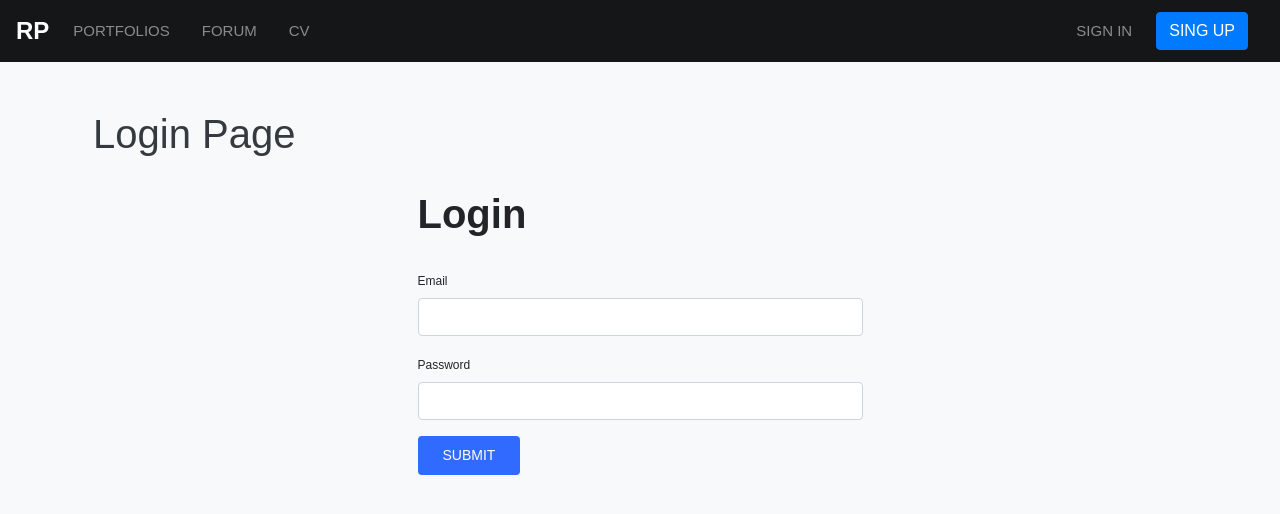
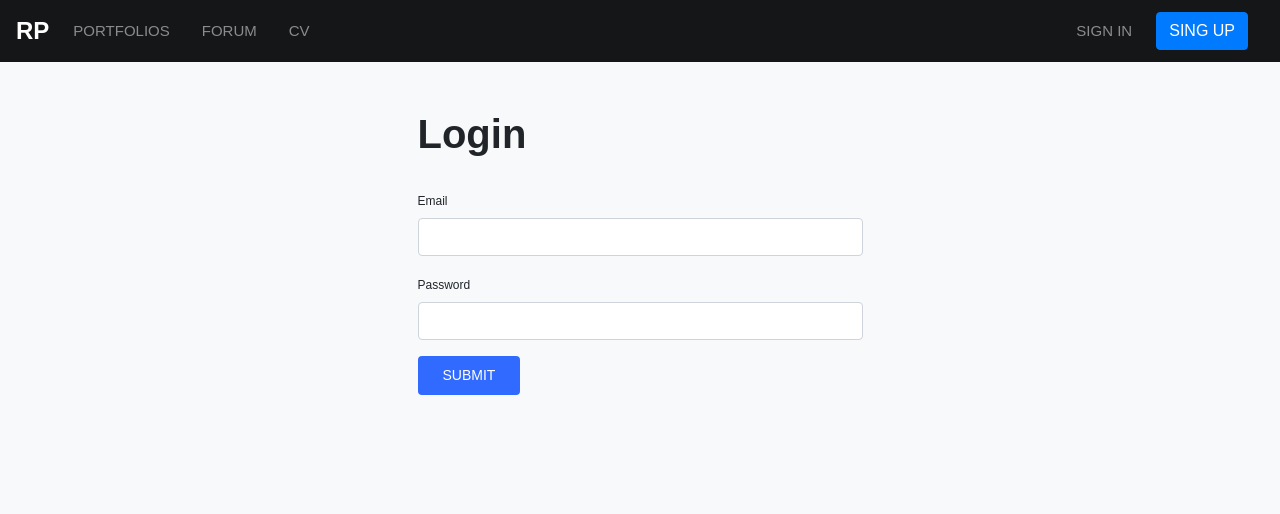
Before and after one commit to Cantem/rafal-portfolio, a Next.js app: page /login in a window 1280 px wide. Shown: the top 514 px of the page. Built offline with nearby package versions, Linux system fonts and the light colour scheme.

Commit message:
login form

```diff
--- /dev/null
+++ b/components/forms/LoginForm.js
@@ -0,0 +1,35 @@
+import { useForm } from "react-hook-form";
+
+const LoginForm = ({ onSubmit }) => {
+  const { handleSubmit, register } = useForm();
+
+  return (
+    <form onSubmit={handleSubmit(onSubmit)}>
+      <div className="form-group">
+        <label htmlFor="email">Email</label>
+        <input
+          {...register("email")}
+          name="email"
+          type="email"
+          className="form-control"
+          id="email"
+        />
+      </div>
+      <div className="form-group">
+        <label htmlFor="password">Password</label>
+        <input
+          {...register("password")}
+          name="password"
+          type="password"
+          className="form-control"
+          id="password"
+        />
+      </div>
+      <button type="submit" className="btn btn-main bg-blue py-2 ttu">
+        Submit
+      </button>
+    </form>
+  );
+};
+
+export default LoginForm;
--- a/pages/login.js
+++ b/pages/login.js
@@ -1,30 +1,15 @@
+import LoginForm from "components/forms/LoginForm";
+
 const Login = () => {
   return (
     <>
-      <section className="section-title">
-        <div className="px-2">
-          <div className="pt-5 pb-4">
-            <h1>Login Page</h1>
-          </div>
-        </div>
-      </section>
-      <div className="bwm-form">
+      <div className="bwm-form mt-5">
         <div className="row">
           <div className="col-md-5 mx-auto">
             <h1 className="page-title">Login</h1>
-            <form>
-              <div className="form-group">
-                <label htmlFor="email">Email</label>
-                <input type="email" className="form-control" id="email" />
-              </div>
-              <div className="form-group">
-                <label htmlFor="password">Password</label>
-                <input type="password" className="form-control" id="password" />
-              </div>
-              <button type="submit" className="btn btn-main bg-blue py-2 ttu">
-                Submit
-              </button>
-            </form>
+            <LoginForm
+              onSubmit={(signInData) => alert(JSON.stringify(signInData))}
+            />
           </div>
         </div>
       </div>
```
